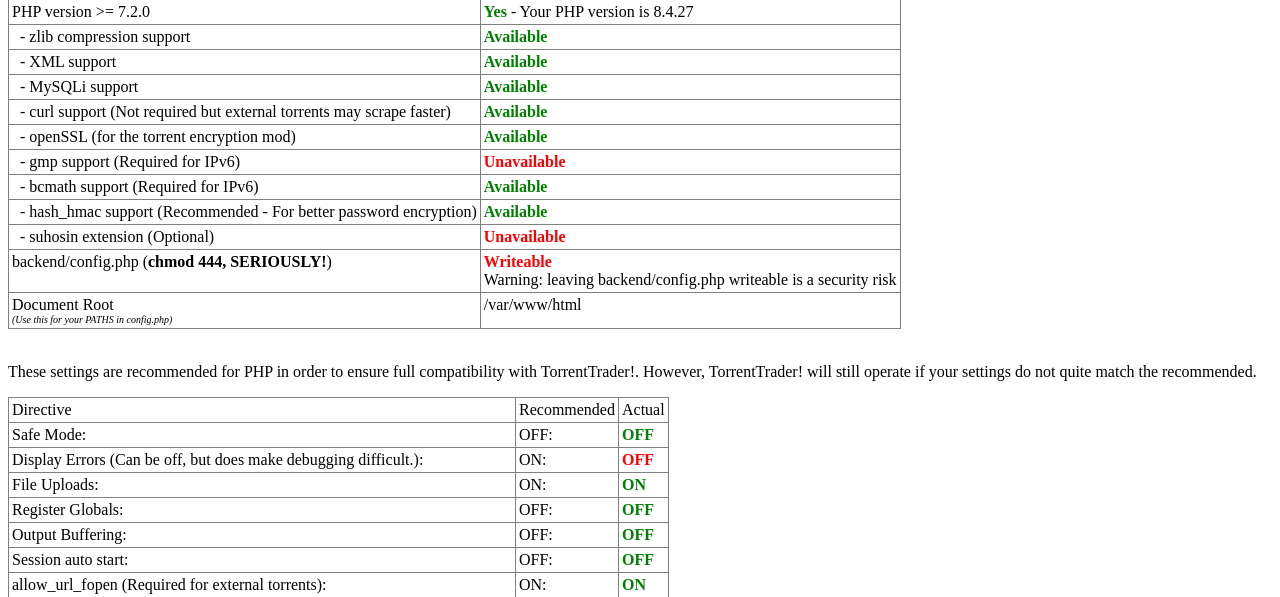
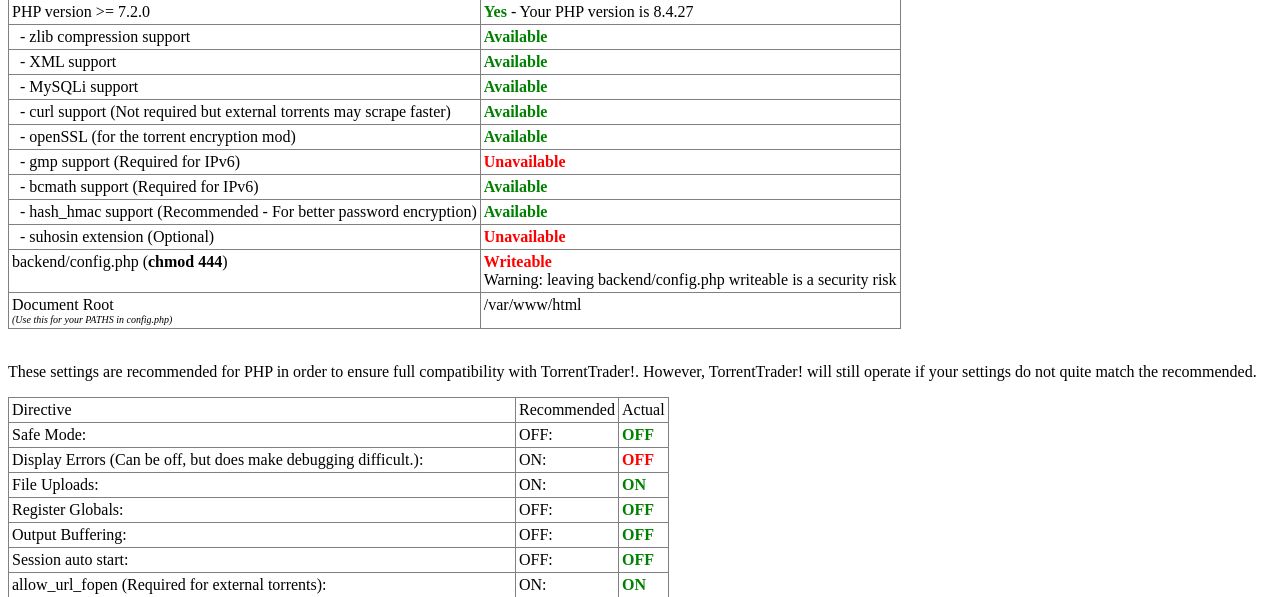
Before and after one commit to MicrosoulV3/TorrentTrader-v3, a PHP site: page /check.php in a window 1280 px wide. Shown: the part 490-1087 px from the top of the page. Run offline with PHP 8.4, Linux system fonts and the light colour scheme; some libraries are stand-ins or nearby versions.

Commit message:
Update check.php

```diff
--- a/TorrentTrader 3.0/upload/check.php
+++ b/TorrentTrader 3.0/upload/check.php
@@ -131,7 +131,7 @@ This system check is designed for unix based servers, windows based servers may
 	<td><?php echo extension_loaded( 'suhosin' ) ? '<b><font color="green">Available</font></b><br /><br />Add to your php.ini (otherwise you may have issues):<br />suhosin.get.disallow_nul = Off<br />suhosin.request.disallow_nul = Off' : '<b><font color="red">Unavailable</font></b>'; ?></td>
 </tr>
 <tr>
-	<td>backend/config.php (<b class="unavailable">chmod 444, SERIOUSLY!</b>)</td>
+	<td>backend/config.php (<b class="unavailable">chmod 444</b>)</td>
 	<td>
 	<?php
 	$file = 'backend/config.php';
```
